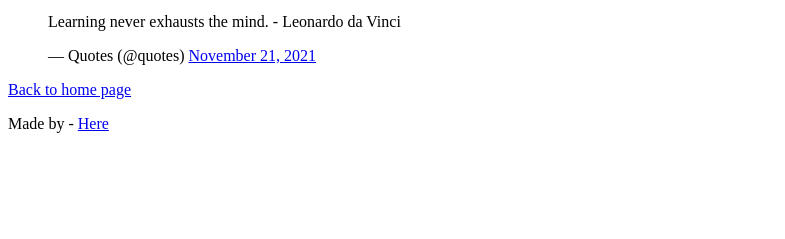
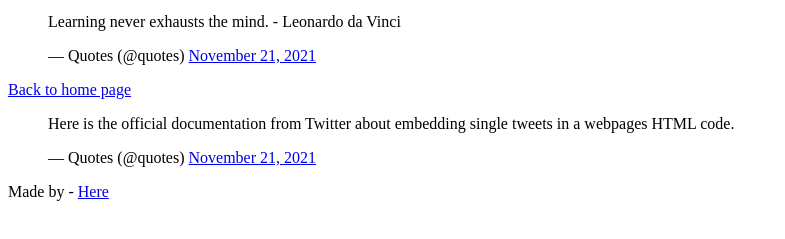
Before and after one commit to desiremushimiyimana/My_First_Portfolio, a plain HTML site: page html_basic/tweets.html in a window 1280 px wide. Shown: the part 153-392 px from the top of the page, without its empty margins (0-785 px from the left). Drawn offline with Linux system fonts and the light colour scheme.

Commit message:
I updated index.html and tweets.html

```diff
--- a/html_basic/tweets.html
+++ b/html_basic/tweets.html
@@ -12,6 +12,7 @@
     </ul>
 </header>
 <body>
+
     <h1> My Embeded Tweet</h1>
     <p>  Here is an embedded tweet for you to enjoy:</p>
     <blockquote class="twitter-tweet">
@@ -19,7 +20,12 @@
         &mdash; Quotes (@quotes) <a href="https://twitter.com/quotes/status/1462136623690491904?ref_src=twsrc%5Etfw">November 21, 2021</a>
     </blockquote>
     <p><a href="index.html">Back to home page</a></p>
+<blockquote class="titter-tweet1">
+<p lang="en" dir="ltr">Here is the official documentation from Twitter about embedding single tweets in a webpages HTML code.</p>
+        &mdash; Quotes (@quotes) <a href="https://twitter.com/quotes/status/1462136623690491904?ref_src=twsrc%5Etfw">November 21, 2021</a>
+    </blockquote>
 
+</blockquote>
 </body>
 <footer>
     <p>
```
Also changed, not shown: html_basic/index.html (+1 -0 lines).
